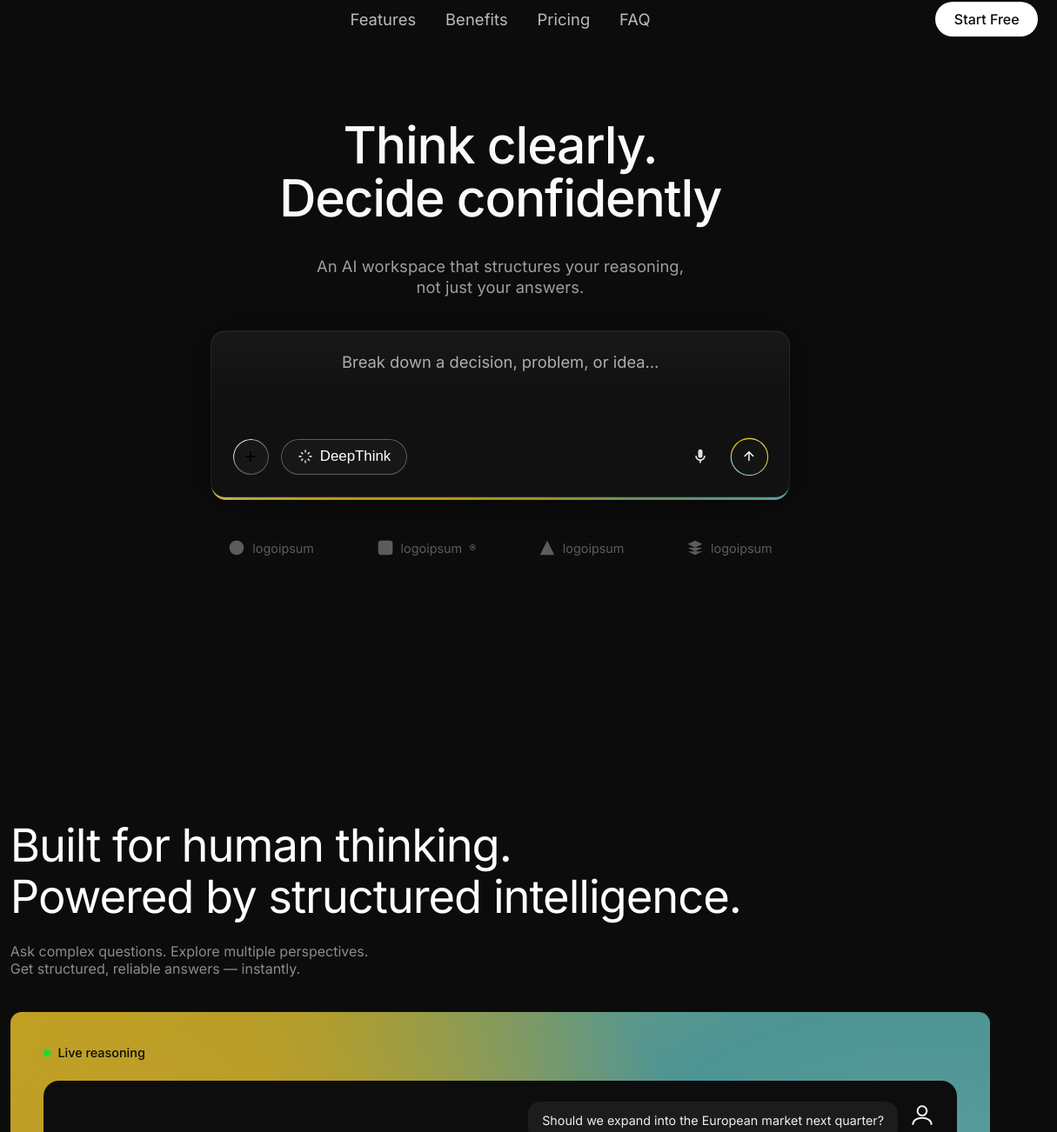
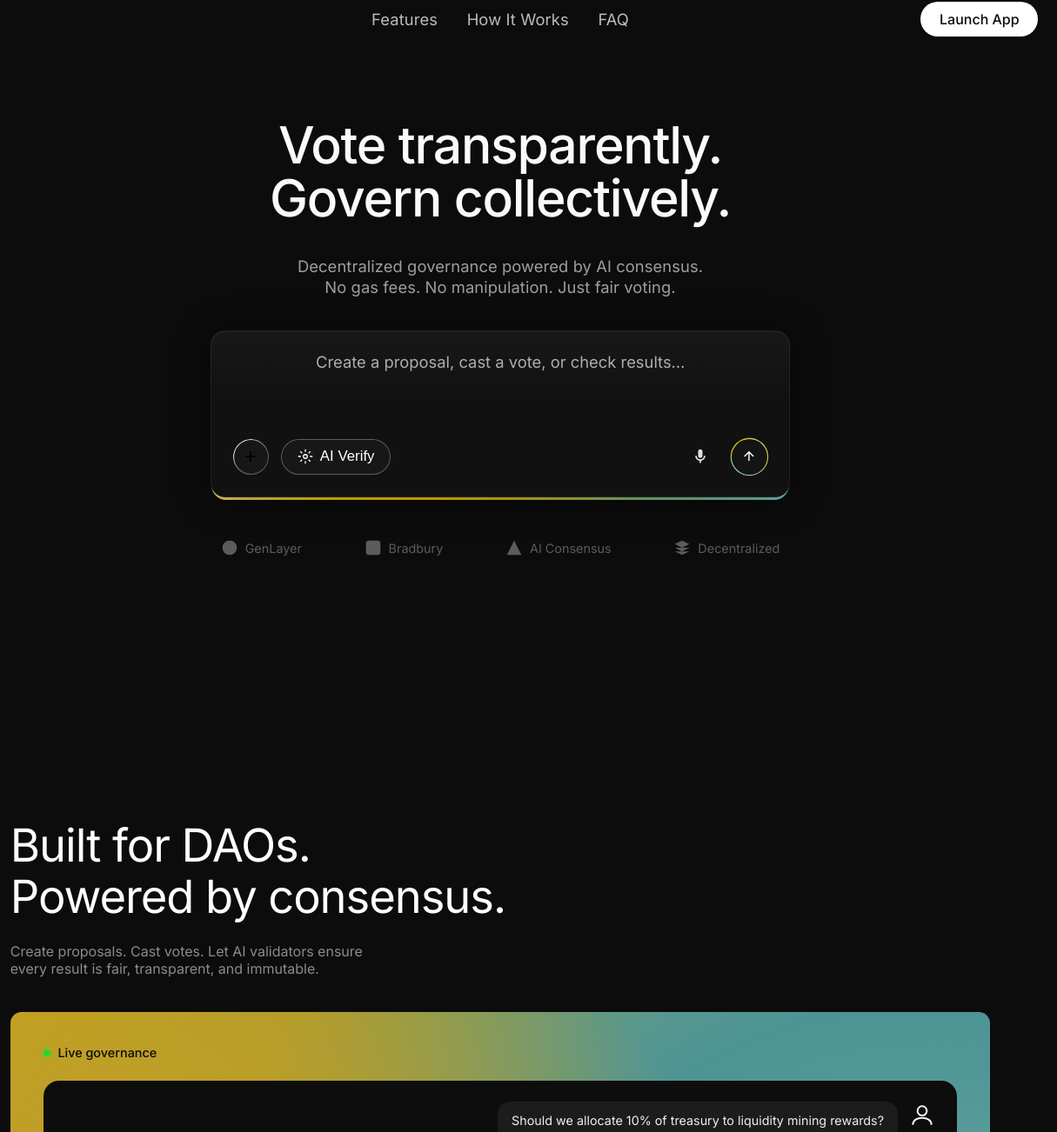
Before and after one commit to Adebisi1111/voting-dao, a plain HTML site: page index.html in a window 1280 px wide. Shown: the part 18-1320 px from the top of the page at 87% size, 65-1280 px from the left. Drawn offline with Linux system fonts and the light colour scheme.

Commit message:
Update landing page with VotingDAO content

```diff
--- a/index.html
+++ b/index.html
@@ -3,7 +3,7 @@
 <head>
   <meta charset="UTF-8">
   <meta name="viewport" content="width=device-width, initial-scale=1, viewport-fit=cover">
-  <title>Think clearly. Decide confidently</title>
+  <title>VotingDAO — Decentralized Governance</title>
   <link rel="preconnect" href="https://fonts.googleapis.com">
   <link rel="preconnect" href="https://fonts.gstatic.com" crossorigin>
   <link href="https://fonts.googleapis.com/css2?family=Inter:wght@400;500;600&display=swap" rel="stylesheet">
@@ -554,8 +554,6 @@
       line-height: 1.42;
     }
 
-    .message.user .bubble { background: #1c1c1c; }
-
     .chat-input {
       display: flex;
       align-items: center;
@@ -649,13 +647,12 @@
 
       <ul class="nav-links">
         <li><a href="#features">Features</a></li>
-        <li><a href="#benefits">Benefits</a></li>
-        <li><a href="#pricing">Pricing</a></li>
+        <li><a href="#how-it-works">How It Works</a></li>
         <li><a href="#faq">FAQ</a></li>
       </ul>
 
       <div class="topbar-cta">
-        <a href="#" class="start-free">Start Free</a>
+        <a href="app.html" class="start-free">Launch App</a>
       </div>
 
       <button class="burger" aria-label="Menu" aria-expanded="false">
@@ -668,19 +665,19 @@
     <!-- Hero -->
     <div class="hero">
       <h1>
-        <span class="hl-mask"><span class="hl-line" data-enter>Think clearly.</span></span>
-        <span class="hl-mask"><span class="hl-line" data-enter>Decide confidently</span></span>
+        <span class="hl-mask"><span class="hl-line" data-enter>Vote transparently.</span></span>
+        <span class="hl-mask"><span class="hl-line" data-enter>Govern collectively.</span></span>
       </h1>
 
       <p class="subtitle" data-enter>
-        An AI workspace that structures your reasoning,<br>not just your answers.
+        Decentralized governance powered by AI consensus.<br>No gas fees. No manipulation. Just fair voting.
       </p>
 
-      <!-- Composer -->
+      <!-- Proposal Composer -->
       <div class="composer-shell" data-enter>
         <div class="composer">
           <div class="composer-glow"></div>
-          <p class="composer-placeholder" data-enter>Break down a decision, problem, or idea…</p>
+          <p class="composer-placeholder" data-enter>Create a proposal, cast a vote, or check results…</p>
 
           <div class="composer-controls">
             <button class="chip-btn" aria-label="Add attachment">
@@ -691,9 +688,10 @@
 
             <button class="deeplink-chip">
               <svg viewBox="0 0 24 24" fill="none" stroke="currentColor" stroke-width="1.7">
-                <path d="M12 2v4M12 18v4M2 12h4M18 12h4M5.6 5.6l2.8 2.8M15.6 15.6l2.8 2.8M5.6 18.4l2.8-2.8M15.6 8.4l2.8-2.8"/>
+                <circle cx="12" cy="12" r="3"/>
+                <path d="M12 1v4M12 19v4M1 12h4M19 12h4M4.22 4.22l2.83 2.83M16.95 16.95l2.83 2.83M4.22 19.78l2.83-2.83M16.95 7.05l2.83-2.83"/>
               </svg>
-              DeepThink
+              AI Verify
             </button>
 
             <div class="spacer"></div>
@@ -705,13 +703,13 @@
               </svg>
             </button>
 
-            <button class="send-btn" aria-label="Send">
+            <a href="app.html" class="send-btn" aria-label="Launch app">
               <div class="send-inner">
                 <svg viewBox="0 0 24 24" fill="none" stroke="#fafafa" stroke-width="2">
                   <path d="M12 19V5M5 12l7-7 7 7"/>
                 </svg>
               </div>
-            </button>
+            </a>
           </div>
         </div>
       </div>
@@ -720,19 +718,19 @@
       <div class="trust-logos" data-enter>
         <div class="trust-logo">
           <svg viewBox="0 0 24 24" fill="currentColor"><circle cx="12" cy="12" r="10"/></svg>
-          logoipsum
+          GenLayer
         </div>
         <div class="trust-logo">
           <svg viewBox="0 0 24 24" fill="currentColor"><rect x="2" y="2" width="20" height="20" rx="4"/></svg>
-          logoipsum<sup>®</sup>
+          Bradbury
         </div>
         <div class="trust-logo">
           <svg viewBox="0 0 24 24" fill="currentColor"><polygon points="12,2 22,22 2,22"/></svg>
-          logoipsum
+          AI Consensus
         </div>
         <div class="trust-logo">
           <svg viewBox="0 0 24 24" fill="currentColor"><path d="M12 2L2 7l10 5 10-5-10-5zM2 17l10 5 10-5M2 12l10 5 10-5"/></svg>
-          logoipsum
+          Decentralized
         </div>
       </div>
     </div>
@@ -743,24 +741,24 @@
 <section class="section-two" id="features">
   <div class="section-two-inner">
     <h2>
-      <span class="hl-mask"><span class="hl-line" data-enter>Built for human thinking.</span></span>
-      <span class="hl-mask"><span class="hl-line" data-enter>Powered by structured intelligence.</span></span>
+      <span class="hl-mask"><span class="hl-line" data-enter>Built for DAOs.</span></span>
+      <span class="hl-mask"><span class="hl-line" data-enter>Powered by consensus.</span></span>
     </h2>
 
     <p class="subcopy" data-enter>
-      Ask complex questions. Explore multiple perspectives.<br>Get structured, reliable answers — instantly.
+      Create proposals. Cast votes. Let AI validators ensure<br>every result is fair, transparent, and immutable.
     </p>
 
     <div class="panel" data-enter>
       <div class="live-reasoning" data-enter>
         <div class="live-dot"></div>
-        <span>Live reasoning</span>
+        <span>Live governance</span>
       </div>
 
       <div class="chat-card" data-enter>
         <!-- Message 1 - User -->
         <div class="message user" data-enter>
-          <div class="bubble">Should we expand into the European market next quarter?</div>
+          <div class="bubble">Should we allocate 10% of treasury to liquidity mining rewards?</div>
           <div class="avatar">
             <svg viewBox="0 0 24 24" fill="none" stroke="#f2f2f2" stroke-width="1.5">
               <circle cx="12" cy="8" r="4"/>
@@ -785,18 +783,18 @@
             </svg>
           </div>
           <div class="bubble">
-            Let's evaluate this across four dimensions:<br><br>
-            • Market demand & competition<br>
-            • Regulatory complexity<br>
-            • Operational cost impact<br>
-            • Long-term strategic value<br><br>
-            Would you like to prioritize speed or profitability?
+            Let's evaluate this proposal across four dimensions:<br><br>
+            • Treasury impact & runway<br>
+            • Token inflation effects<br>
+            • Expected APY for stakers<br>
+            • Long-term protocol growth<br><br>
+            I'll tally the votes once the deadline passes.
           </div>
         </div>
 
         <!-- Message 3 - User -->
         <div class="message user" data-enter>
-          <div class="bubble">Analyze the Q3 sales data. Why did revenue drop in August?</div>
+          <div class="bubble">What's the current sentiment on reducing proposal threshold to 100 tokens?</div>
           <div class="avatar">
             <svg viewBox="0 0 24 24" fill="none" stroke="#f2f2f2" stroke-width="1.5">
               <circle cx="12" cy="8" r="4"/>
@@ -812,12 +810,12 @@
               <circle cx="12" cy="12" r="10" fill="url(#ai-grad)"/>
             </svg>
           </div>
-          <div class="bubble">I've reviewed the Q3 database. The drop in August correlates with a 15% decrease in enterprise renewals. I've drafted a retention strategy below.</div>
+          <div class="bubble">Current results: 73% in favor, 27% against. 1,247 votes cast. The proposal will pass if quorum (1,000) holds. 2 days remaining.</div>
         </div>
 
         <!-- Message 5 - User -->
         <div class="message user" data-enter>
-          <div class="bubble">Analyze our churn rate for February and draft a re-engagement email for inactive users</div>
+          <div class="bubble">Draft a new proposal to extend voting period to 7 days for treasury decisions</div>
           <div class="avatar">
             <svg viewBox="0 0 24 24" fill="none" stroke="#f2f2f2" stroke-width="1.5">
               <circle cx="12" cy="8" r="4"/>
@@ -828,7 +826,7 @@
 
         <!-- Input bar -->
         <div class="chat-input" data-enter>
-          <input type="text" placeholder="What should we build today?">
+          <input type="text" placeholder="Ask about proposals, votes, or governance…">
           <button class="mic-btn" aria-label="Voice">
             <svg viewBox="0 0 24 24" fill="#111" width="16" height="16">
               <path d="M12 14c1.66 0 3-1.34 3-3V5c0-1.66-1.34-3-3-3S9 3.34 9 5v6c0 1.66 1.34 3 3 3z"/>
@@ -849,11 +847,11 @@
 <!-- Mobile nav overlay -->
 <div class="nav-overlay" id="navOverlay">
   <a href="#features">Features</a>
-  <a href="#benefits">Benefits</a>
-  <a href="#pricing">Pricing</a>
+  <a href="#how-it-works">How It Works</a>
   <a href="#faq">FAQ</a>
+  <a href="app.html">Launch App</a>
   <div class="nav-overlay-footer">
-    <a href="#" class="start-free">Start Free</a>
+    <a href="app.html" class="start-free">Launch App</a>
   </div>
 </div>
 
```
